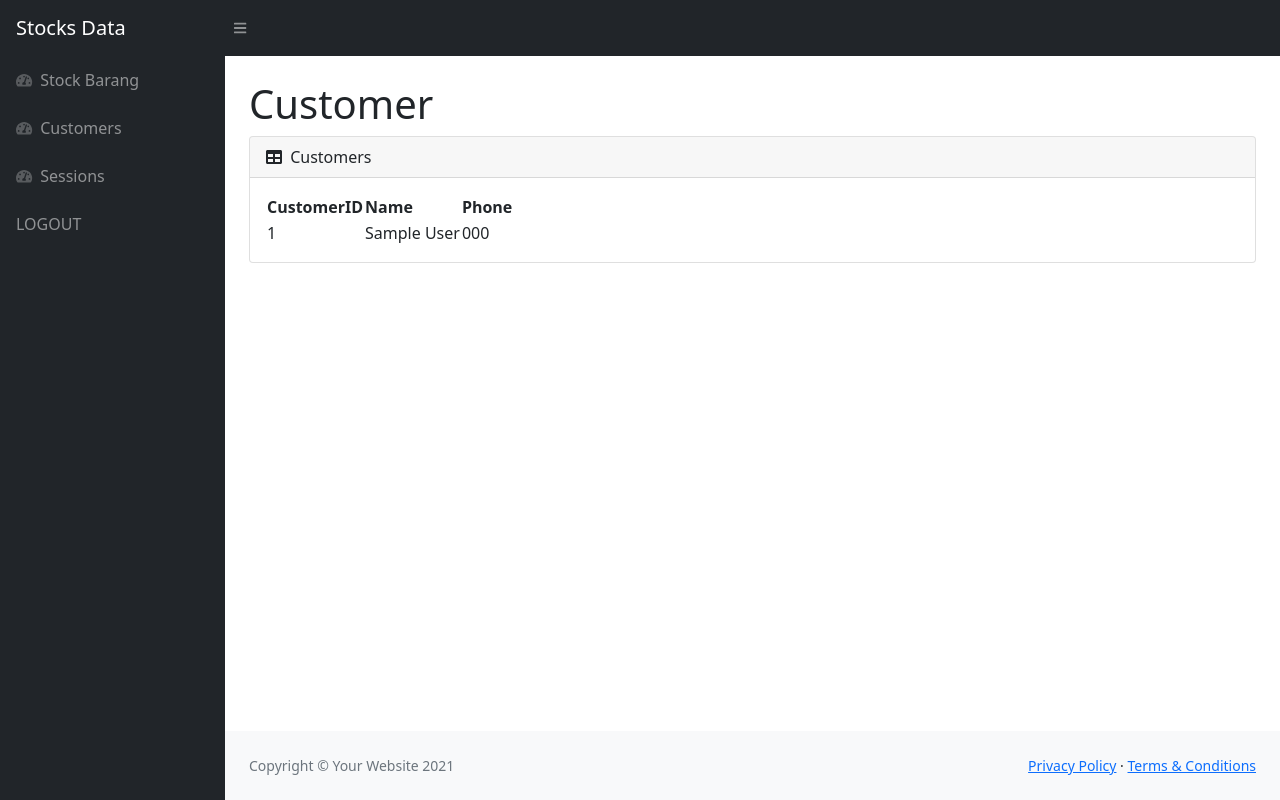
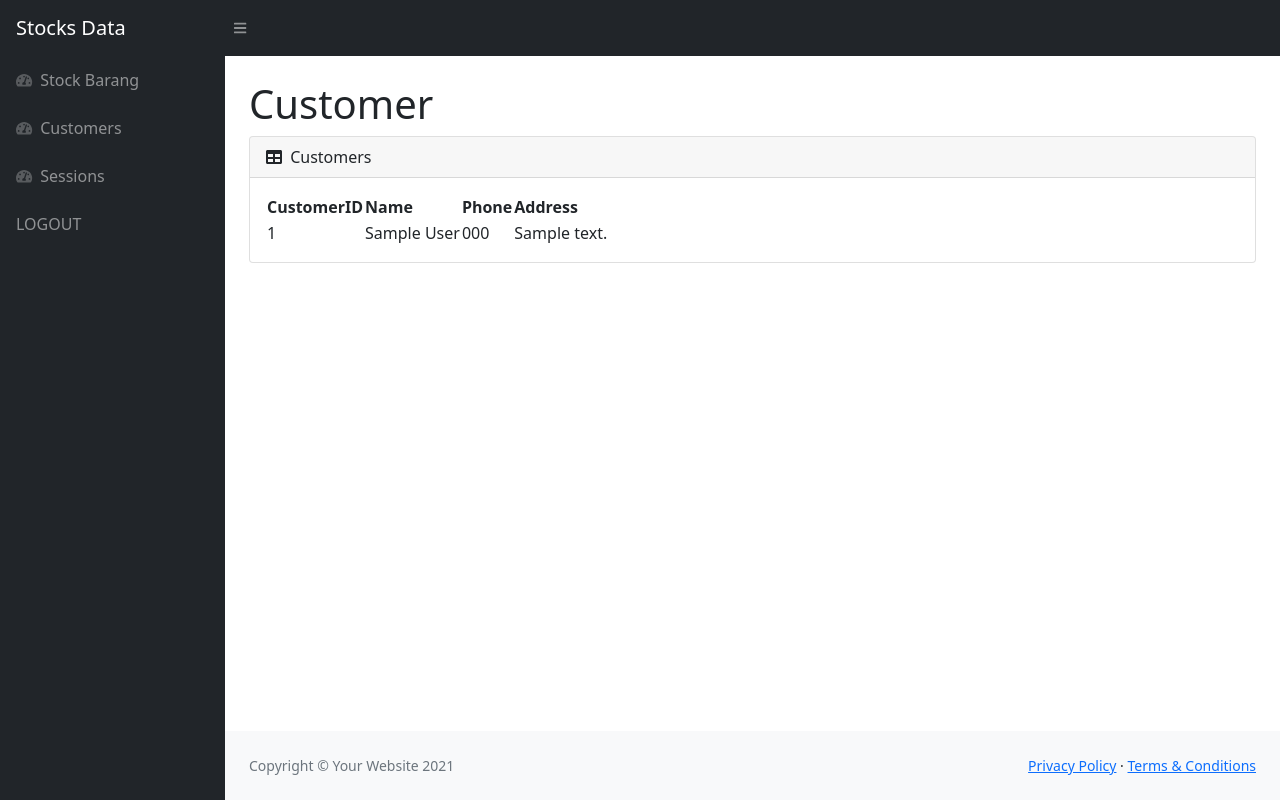
Before and after one commit to ConstantineDylan/stockbarang, a PHP site: page /customer.php in a window 1280 px wide. Run offline with PHP 8.4, Linux system fonts and the light colour scheme; the visitor is signed in with stand-in values (Sample User, id 1); tables that the repository leaves empty or names only in its code hold one stand-in row (values such as "Sample post"); some libraries are stand-ins or nearby versions.

Commit message:
Added address
Created address column and view it in the page

```diff
--- a/customer.php
+++ b/customer.php
@@ -142,6 +142,7 @@ require 'cek.php';
                                             <th>CustomerID</th>
                                             <th>Name</th>
                                             <th>Phone</th>
+                                            <th>Address</th>
                                         </tr>
                                     </thead>
                                     <!-- <tfoot>
@@ -161,11 +162,13 @@ require 'cek.php';
                                                 $customerid = $data['customerid'];
                                                 $customername = $data['customername'];
                                                 $phone = $data['phone'];
+                                                $address = $data['address'];
                                         ?>
                                         <tr>
                                             <td><?=$customerid;?></td>
                                             <td><?=$customername;?></td>
                                             <td><?=$phone;?></td>
+                                            <td><?=$address;?></td>
                                         </tr>
                                         <?php
                                             };
```
